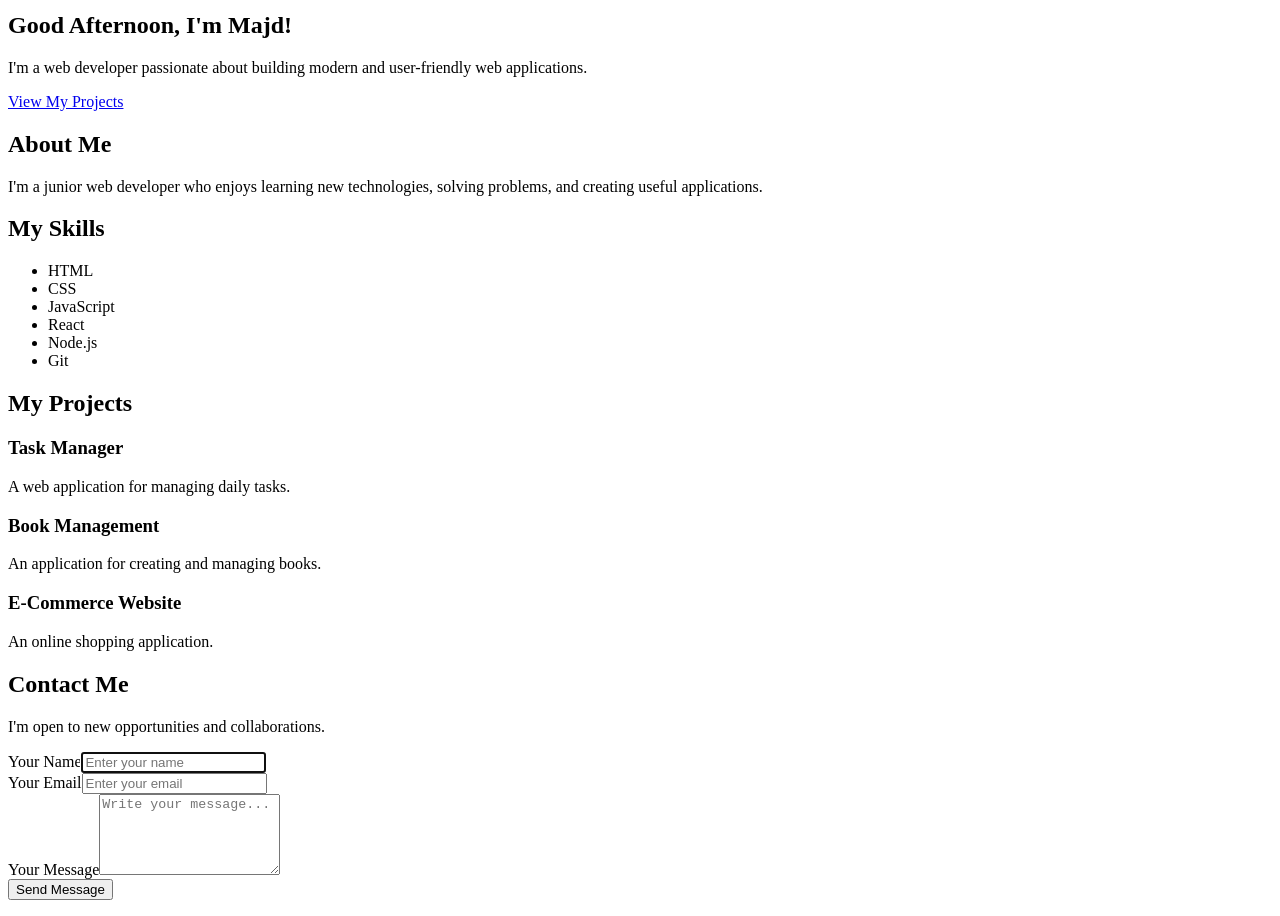
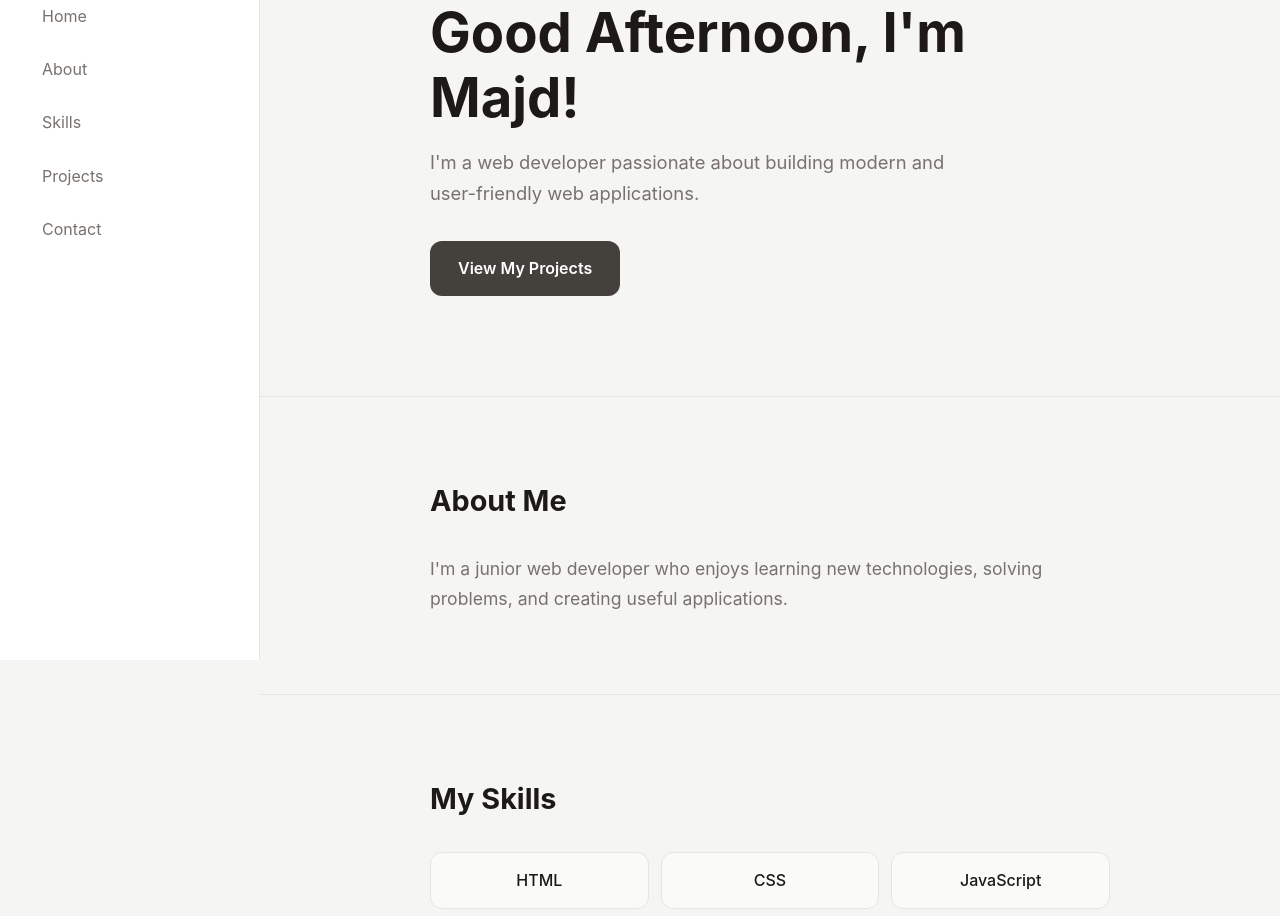
Before and after one commit to majd-hourani/jsx, a React (Vite) app: page / in a window 1280 px wide. Shown: the part 140-1056 px from the top of the page. Built offline with nearby package versions, Linux system fonts and the light colour scheme.

Commit message:
Add styling classes to portfolio markup

```diff
--- /dev/null
+++ b/src/main.css
@@ -0,0 +1,320 @@
+/* ----- Colors ----- */
+:root {
+  --bg: #f5f5f4; /* stone-100 */
+  --card: #fafaf9; /* stone-50 */
+  --text: #1c1917; /* stone-900 */
+  --muted: #78716c; /* stone-500 */
+  --border: #e7e5e4; /* stone-200 */
+  --accent: #44403c; /* stone-700 */
+  --accent-dark: #1c1917; /* stone-900 */
+  --sidebar-width: 260px;
+}
+
+/* ----- General ----- */
+* {
+  box-sizing: border-box;
+}
+
+html {
+  scroll-behavior: smooth;
+}
+
+body {
+  margin: 0;
+  font-family:
+    "Inter",
+    system-ui,
+    -apple-system,
+    "Segoe UI",
+    sans-serif;
+  background: var(--bg);
+  color: var(--text);
+  line-height: 1.7;
+}
+
+h1,
+h2,
+h3,
+p {
+  margin: 0;
+}
+
+a {
+  color: inherit;
+  text-decoration: none;
+}
+
+/* ----- Page layout: sidebar on the left, content on the right ----- */
+.portfolio {
+  display: grid;
+  grid-template-columns: var(--sidebar-width) 1fr;
+  grid-template-rows: 1fr auto;
+  grid-template-areas:
+    "header main"
+    "header footer";
+  min-height: 100vh;
+}
+
+.header {
+  grid-area: header;
+  position: sticky;
+  top: 0;
+  height: 100vh;
+  background: #ffffff;
+  border-right: 1px solid var(--border);
+}
+
+main {
+  grid-area: main;
+}
+
+.footer {
+  grid-area: footer;
+}
+
+.container {
+  max-width: 760px;
+  margin: 0 auto;
+  padding: 0 40px;
+}
+
+/* ----- Sidebar (header) ----- */
+.header .container {
+  height: 100%;
+  padding: 40px 28px;
+}
+
+.header-content {
+  height: 100%;
+  display: flex;
+  flex-direction: column;
+  gap: 40px;
+}
+
+.logo h1 {
+  font-size: 1.4rem;
+  line-height: 1.25;
+}
+
+.logo p {
+  margin-top: 6px;
+  font-size: 0.7rem;
+  letter-spacing: 0.1em;
+  color: var(--muted);
+  font-weight: 600;
+}
+
+.navigation {
+  display: flex;
+  flex-direction: column;
+  gap: 6px;
+}
+
+.navigation a {
+  padding: 10px 14px;
+  border-radius: 10px;
+  color: var(--muted);
+  transition:
+    background 0.2s,
+    color 0.2s;
+}
+
+.navigation a:hover {
+  background: var(--bg);
+  color: var(--text);
+}
+
+/* ----- Sections ----- */
+.section {
+  padding: 80px 0;
+  border-bottom: 1px solid var(--border);
+}
+
+.section-title {
+  font-size: 1.8rem;
+  margin-bottom: 28px;
+}
+
+/* ----- Hero ----- */
+.hero {
+  padding: 140px 0 100px;
+  border-bottom: 1px solid var(--border);
+}
+
+.hero-content h2 {
+  font-size: clamp(2.2rem, 5vw, 3.4rem);
+  line-height: 1.2;
+  margin-bottom: 16px;
+}
+
+.hero-description {
+  max-width: 520px;
+  font-size: 1.15rem;
+  color: var(--muted);
+  margin-bottom: 32px;
+}
+
+/* ----- Button ----- */
+.button {
+  display: inline-block;
+  padding: 14px 28px;
+  background: var(--accent);
+  color: white;
+  border: none;
+  border-radius: 12px;
+  font-size: 1rem;
+  font-weight: 600;
+  cursor: pointer;
+  transition: background 0.2s;
+}
+
+.button:hover {
+  background: var(--accent-dark);
+}
+
+/* ----- About ----- */
+.about-description {
+  font-size: 1.1rem;
+  color: var(--muted);
+}
+
+/* ----- Skills: 3 columns grid ----- */
+.skills-list {
+  list-style: none;
+  margin: 0;
+  padding: 0;
+  display: grid;
+  grid-template-columns: repeat(3, 1fr);
+  gap: 12px;
+}
+
+.skill-item {
+  padding: 14px;
+  text-align: center;
+  background: var(--card);
+  border: 1px solid var(--border);
+  border-radius: 12px;
+  font-weight: 500;
+}
+
+/* ----- Projects: stacked rows with accent line ----- */
+.projects-list {
+  display: flex;
+  flex-direction: column;
+  gap: 16px;
+}
+
+.project-card {
+  padding: 24px 28px;
+  background: var(--card);
+  border: 1px solid var(--border);
+  border-left: 4px solid var(--accent);
+  border-radius: 12px;
+}
+
+.project-card h3 {
+  margin-bottom: 6px;
+}
+
+.project-card p {
+  color: var(--muted);
+}
+
+/* ----- Contact ----- */
+.contact-description {
+  color: var(--muted);
+  margin-bottom: 28px;
+}
+
+.contact-form {
+  padding: 32px;
+  background: var(--card);
+  border: 1px solid var(--border);
+  border-radius: 16px;
+}
+
+.form-group {
+  margin-bottom: 18px;
+}
+
+.form-group label {
+  display: block;
+  margin-bottom: 6px;
+  font-size: 0.9rem;
+  font-weight: 600;
+}
+
+.form-input {
+  width: 100%;
+  padding: 12px 14px;
+  font: inherit;
+  background: var(--bg);
+  border: 1px solid var(--border);
+  border-radius: 10px;
+}
+
+.form-input:focus {
+  outline: none;
+  border-color: var(--accent);
+  box-shadow: 0 0 0 4px rgba(68, 64, 60, 0.12);
+}
+
+.form-textarea {
+  resize: vertical;
+}
+
+.submit-button {
+  width: 100%;
+}
+
+/* ----- Footer ----- */
+.footer {
+  padding: 28px 0;
+  text-align: center;
+  color: var(--muted);
+  font-size: 0.9rem;
+}
+
+/* ----- Mobile: sidebar becomes a top bar ----- */
+@media (max-width: 860px) {
+  .portfolio {
+    display: block;
+  }
+
+  .header {
+    position: static;
+    height: auto;
+    border-right: none;
+    border-bottom: 1px solid var(--border);
+  }
+
+  .header .container {
+    padding: 20px 24px;
+  }
+
+  .header-content {
+    gap: 16px;
+  }
+
+  .navigation {
+    flex-direction: row;
+    flex-wrap: wrap;
+    gap: 4px;
+  }
+
+  .container {
+    padding: 0 24px;
+  }
+
+  .hero {
+    padding: 70px 0;
+  }
+
+  .section {
+    padding: 56px 0;
+  }
+
+  .skills-list {
+    grid-template-columns: repeat(2, 1fr);
+  }
+}
--- a/src/main.jsx
+++ b/src/main.jsx
@@ -1,5 +1,7 @@
 import { StrictMode } from "react";
 import { createRoot } from "react-dom/client";
+
+import "./main.css";
 
 function App() {
   const firstName = "Majd";
@@ -42,106 +44,145 @@ function App() {
   }
 
   return (
-    <div>
-      <header>
+    <div className="portfolio">
+      <header className="header">
+        <div className="container">
+          <div className="header-content">
+            <div className="logo">
               <h1>
                 {firstName} {lastName}
               </h1>
               <p>{jobTitle.toUpperCase()}</p>
+            </div>
 
-        <nav>
+            <nav className="navigation">
               <a href="#home">Home</a>
               <a href="#about">About</a>
               <a href="#skills">Skills</a>
               <a href="#projects">Projects</a>
               <a href="#contact">Contact</a>
             </nav>
+          </div>
+        </div>
       </header>
 
       <main>
-        <section id="home">
+        <section id="home" className="hero">
+          <div className="container">
+            <div className="hero-content">
               <h2>
                 {greeting}, I'm {firstName}!
               </h2>
-          <p>{introduction}</p>
-          <a href="#projects">View My Projects</a>
+
+              <p className="hero-description">{introduction}</p>
+
+              <a className="button" href="#projects">
+                View My Projects
+              </a>
+            </div>
+          </div>
         </section>
 
-        <section id="about">
-          <h2>About Me</h2>
-          <p>{aboutMe}</p>
+        <section id="about" className="about section">
+          <div className="container">
+            <h2 className="section-title">About Me</h2>
+            <p className="about-description">{aboutMe}</p>
+          </div>
         </section>
 
-        <section id="skills">
-          <h2>My Skills</h2>
-          <ul>
-            <li>{skills[0]}</li>
-            <li>{skills[1]}</li>
-            <li>{skills[2]}</li>
-            <li>{skills[3]}</li>
-            <li>{skills[4]}</li>
-            <li>{skills[5]}</li>
+        <section id="skills" className="skills section">
+          <div className="container">
+            <h2 className="section-title">My Skills</h2>
+
+            <ul className="skills-list">
+              <li className="skill-item">{skills[0]}</li>
+              <li className="skill-item">{skills[1]}</li>
+              <li className="skill-item">{skills[2]}</li>
+              <li className="skill-item">{skills[3]}</li>
+              <li className="skill-item">{skills[4]}</li>
+              <li className="skill-item">{skills[5]}</li>
             </ul>
+          </div>
         </section>
 
-        <section id="projects">
-          <h2>My Projects</h2>
+        <section id="projects" className="projects section">
+          <div className="container">
+            <h2 className="section-title">My Projects</h2>
 
-          <article>
+            <div className="projects-list">
+              <article className="project-card">
                 <h3>{projects[0].name}</h3>
                 <p>{projects[0].description}</p>
               </article>
 
-          <article>
+              <article className="project-card">
                 <h3>{projects[1].name}</h3>
                 <p>{projects[1].description}</p>
               </article>
 
-          <article>
+              <article className="project-card">
                 <h3>{projects[2].name}</h3>
                 <p>{projects[2].description}</p>
               </article>
+            </div>
+          </div>
         </section>
 
-        <section id="contact">
-          <h2>Contact Me</h2>
-          <p>I'm open to new opportunities and collaborations.</p>
+        <section id="contact" className="contact section">
+          <div className="container">
+            <h2 className="section-title">Contact Me</h2>
 
-          <form>
-            <div>
+            <p className="contact-description">
+              I'm open to new opportunities and collaborations.
+            </p>
+
+            <form className="contact-form">
+              <div className="form-group">
                 <label htmlFor="name">Your Name</label>
                 <input
                   type="text"
                   id="name"
+                  className="form-input"
                   placeholder="Enter your name"
                   autoFocus
                 />
               </div>
 
-            <div>
+              <div className="form-group">
                 <label htmlFor="email">Your Email</label>
-              <input type="email" id="email" placeholder="Enter your email" />
+                <input
+                  type="email"
+                  id="email"
+                  className="form-input"
+                  placeholder="Enter your email"
+                />
               </div>
 
-            <div>
+              <div className="form-group">
                 <label htmlFor="message">Your Message</label>
                 <textarea
                   id="message"
+                  className="form-input form-textarea"
                   placeholder="Write your message..."
                   rows="5"
                   maxLength={50}
                 />
               </div>
 
-            <button type="submit">Send Message</button>
+              <button className="button submit-button" type="submit">
+                Send Message
+              </button>
             </form>
+          </div>
         </section>
       </main>
 
-      <footer>
+      <footer className="footer">
+        <div className="container">
           <p>
             Copyright 2026 {firstName} {lastName}.
           </p>
+        </div>
       </footer>
     </div>
   );
```
Lines whose indentation alone changed are shown as unchanged.
